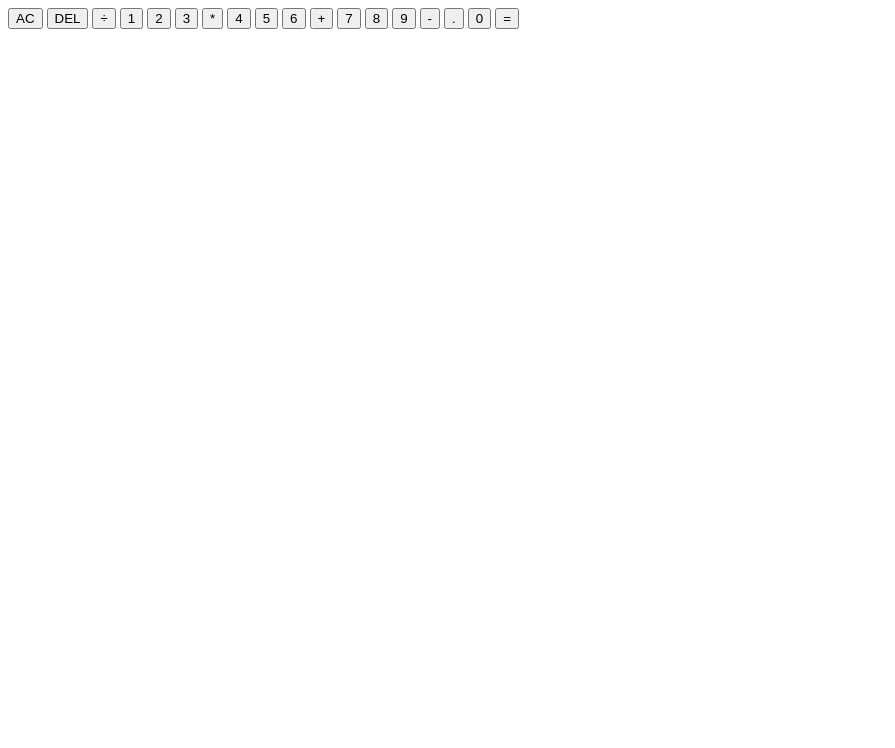
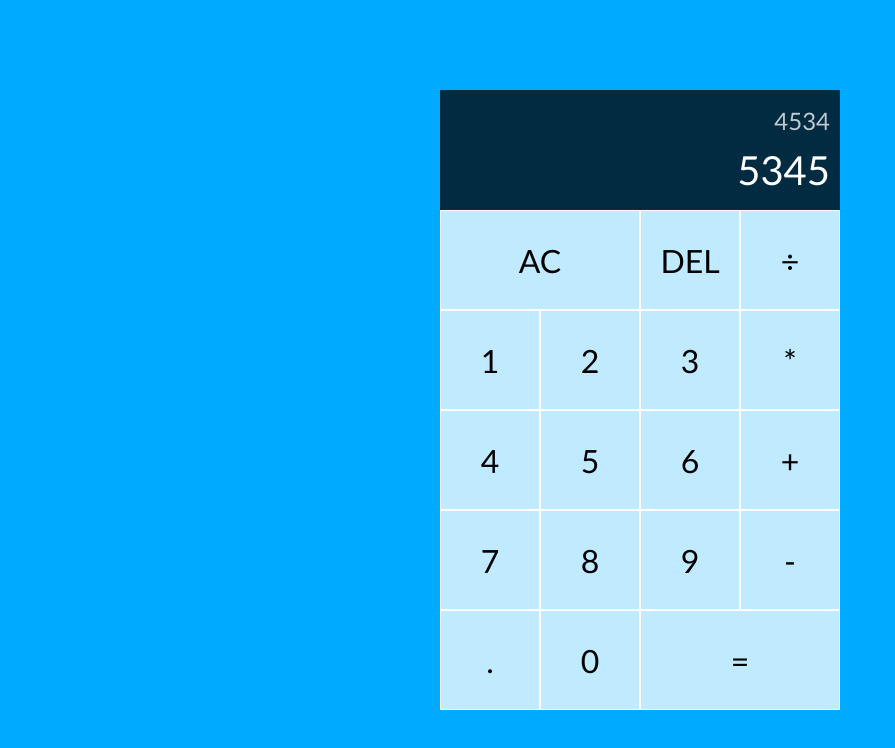
Before and after one commit to jaure-94/calculator-web-app, a plain HTML site: page index.html in a window 1280 px wide. Shown: the whole page, without its empty margins (0-895 px from the left). Drawn offline with Linux system fonts and the light colour scheme.

Commit message:
Add CSS styling to calculator

```diff
--- a/index.html
+++ b/index.html
@@ -11,8 +11,8 @@
 
   <main class="calculator-grid">
     <div class="output">
-      <div class="previous-operand"></div>
-      <div class="current-operand"></div>
+      <div class="previous-operand">4534</div>
+      <div class="current-operand">5345</div>
     </div>
 
     <button class="span-two">AC</button>
--- a/styles.css
+++ b/styles.css
@@ -0,0 +1,56 @@
+*, *::before, *::after {
+  box-sizing: border-box;
+  font-family: 'Gill Sans', 'Gill Sans MT', Calibri, 'Trebuchet MS', sans-serif;
+  font-weight: normal;
+}
+
+body {
+  padding: 0;
+  margin: 0;
+  background: #00aaff;
+}
+
+.calculator-grid {
+  display: grid;
+  justify-content: center;
+  align-content: center;
+  min-height: 100vh;
+  grid-template-columns: repeat(4, 100px);
+  grid-template-rows: minmax(120px, auto) repeat(5, 100px);
+}
+
+.calculator-grid > button {
+  font-size: 2rem;
+  border: 1px solid white;
+  outline: none;
+  background-color: rgba(255, 255, 255, .75);
+  cursor: pointer;
+}
+
+.calculator-grid > button:hover {
+  background-color: rgba(255, 255, 255, .90);
+}
+
+.span-two {
+  grid-column: span 2;
+}
+
+.output {
+  grid-column: 1 / -1;
+  background-color: rgba(0, 0, 0, .75);
+  display: flex;
+  align-items: flex-end;
+  justify-content: space-around;
+  flex-direction: column;
+  padding: 10px;
+}
+
+.output .previous-operand {
+  color: rgba(255, 255, 255, .75);
+  font-size: 1.5rem;
+}
+
+.output .current-operand {
+  color: white;
+  font-size: 2.5rem;
+}
```
